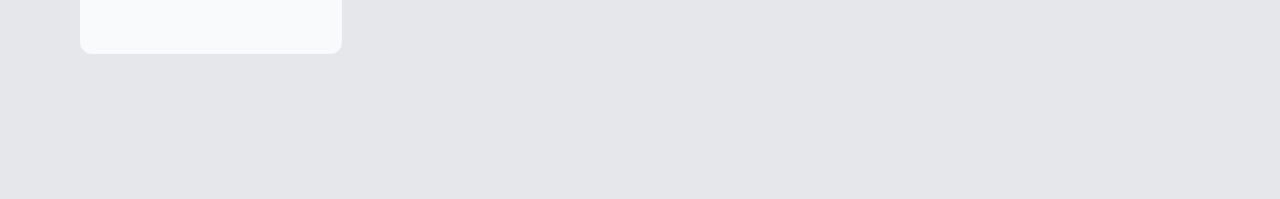
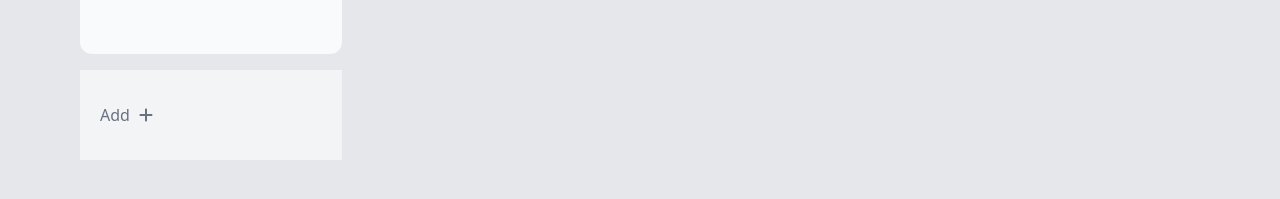
Before and after one commit to BRajendra10/Kanban-board, a React (Vite) app: page / in a window 1280 px wide. Shown: the part 517-716 px from the top of the page. Built offline with nearby package versions, Linux system fonts and the light colour scheme.

Commit message:
i formik&yup, set button for form

```diff
--- a/package.json
+++ b/package.json
@@ -12,11 +12,13 @@
   "dependencies": {
     "@remixicon/react": "^4.6.0",
     "@tailwindcss/vite": "^4.1.11",
+    "formik": "^2.4.6",
     "react": "^19.1.0",
     "react-dom": "^19.1.0",
     "react-icons": "^5.5.0",
     "remixicon": "^4.6.0",
-    "tailwindcss": "^4.1.11"
+    "tailwindcss": "^4.1.11",
+    "yup": "^1.6.1"
   },
   "devDependencies": {
     "@eslint/js": "^9.30.1",
--- a/src/components/Main.jsx
+++ b/src/components/Main.jsx
@@ -1,7 +1,11 @@
+import { useState } from 'react';
 import Article from "./Article";
 import { AiOutlineEllipsis } from "react-icons/ai";
+import { FaPlus } from "react-icons/fa6";
 
 export default function Main() {
+    const [isClicked, setisClicked] = useState(false);
+
     return (
         <main className="main">
             <div className="main-container bg-gray-200">
@@ -9,6 +13,10 @@ export default function Main() {
                     <Navs name={"To Do"} />
                     <div className="articles">
                         <Article />
+
+                        <button className="flex items-center gap-2 w-full h-[90px] bg-gray-100 text-gray-500 p-5" onClick={() => setisClicked(!isClicked)}>
+                            Add <FaPlus />
+                        </button>
                     </div>
                 </section>
                 <section>
```
Also changed, not shown: 1 other file (tests, documents, lock files or other folders).
